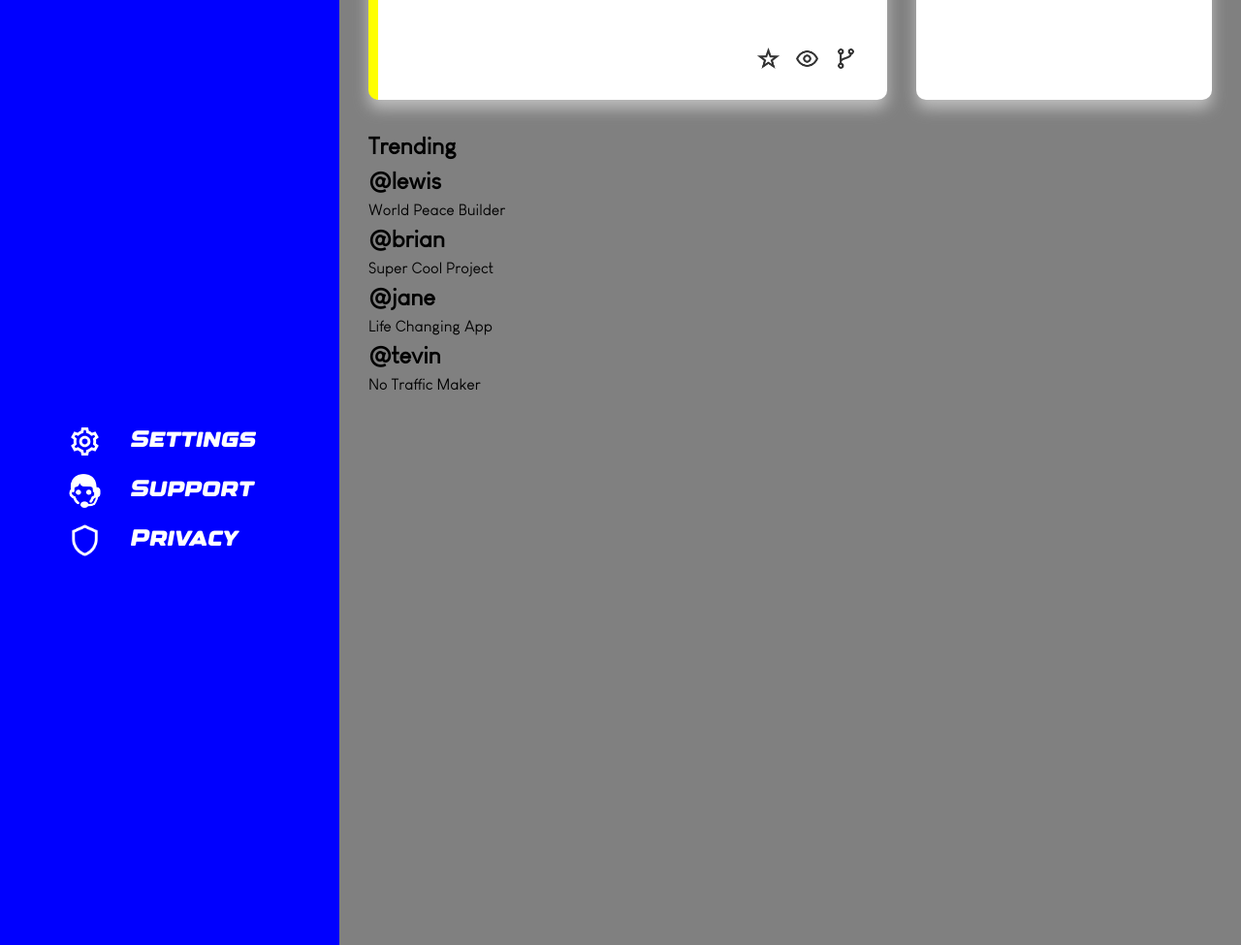
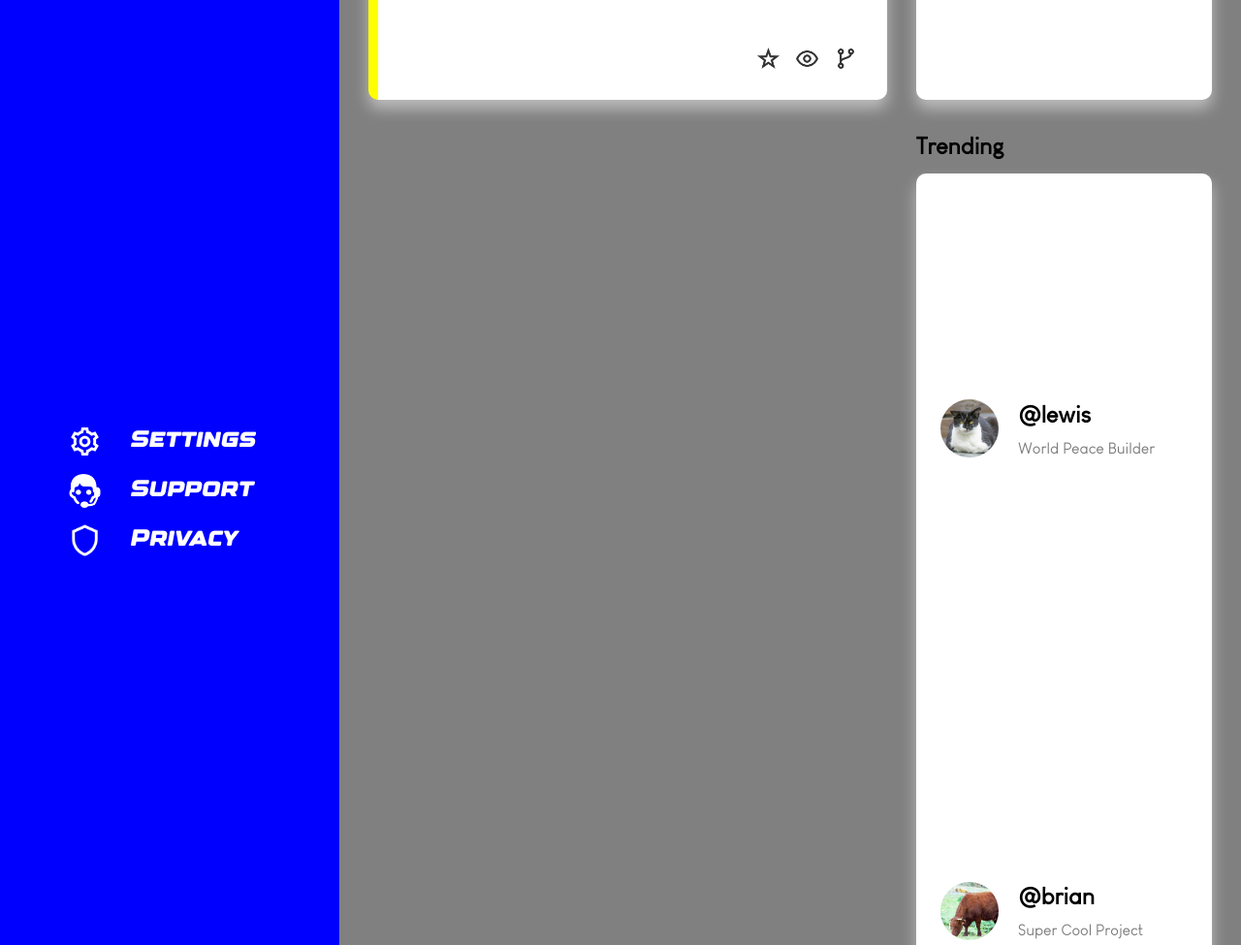
Before and after one commit to franciSauce/odin-admin-dashboard, a plain HTML site: page index.html in a window 1280 px wide. Shown: the part 3260-4235 px from the top of the page at 97% size. Drawn offline with Linux system fonts and the light colour scheme.

Commit message:
Add style to the trending section

```diff
--- a/style.css
+++ b/style.css
@@ -358,3 +358,58 @@ a {
 .a-card div p {
   color: rgb(124, 124, 124);
 }
+
+.trending {
+  grid-area: 2 / 2/ 3 / 3;
+  display: flex;
+  flex-direction: column;
+}
+
+.trending > h1 {
+  margin-bottom: 10px;
+}
+
+.t-card {
+  display: flex;
+  flex-direction: column;
+  flex: 1;
+  border-radius: 10px;
+  background-color: var(--secondary-color);
+  padding: 15px 25px;
+  box-shadow: 0px 9px 15px 0px #bdbdbd;
+  cursor: pointer;
+}
+
+.t-card > div {
+  display: flex;
+  align-items: center;
+  flex: 1;
+  gap: 20px;
+}
+
+.t-card > div > .profile-pics {
+  height: 60px;
+  width: 60px;
+  background-repeat: no-repeat;
+  background-position: center;
+  background-size: cover;
+  border-radius: 50%;
+}
+
+.t-card > div:nth-of-type(1) > .profile-pics {
+  background-image: url(imgs/cat.jpg);
+}
+.t-card > div:nth-of-type(2) > .profile-pics {
+  background-image: url(imgs/cow.jpg);
+}
+.t-card > div:nth-of-type(3) > .profile-pics {
+  background-image: url(imgs/duck.jpg);
+}
+.t-card > div:nth-of-type(4) > .profile-pics {
+  background-image: url(imgs/horse.jpg);
+}
+
+.t-profiles > p {
+  margin-top: 5px;
+  color: rgb(124, 124, 124);
+}
```
